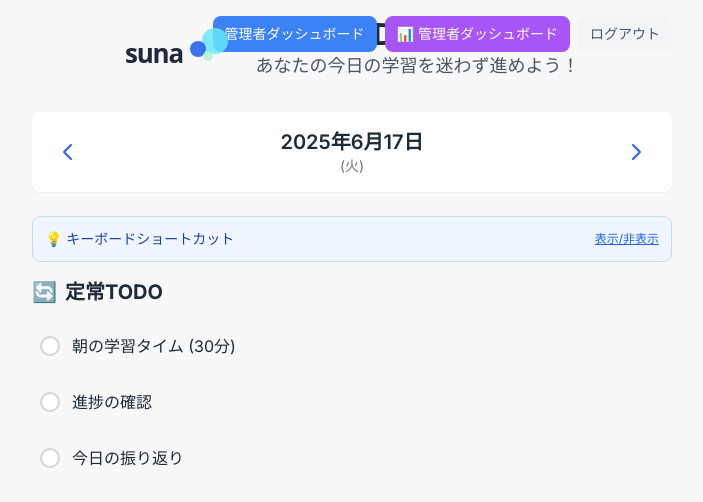
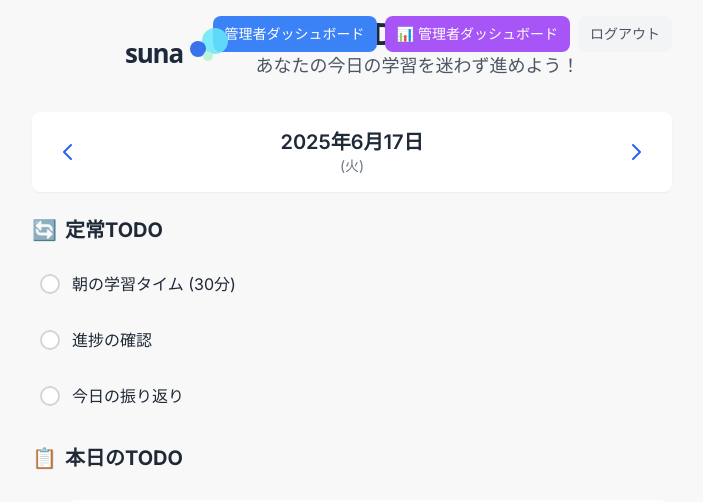
Before and after one commit to Ikki0518/Suna-ToDo, a Flask app: page / in a window 1280 px wide. Shown: the top 502 px of the page, without its empty margins (288-991 px from the left). Run offline with Flask 3, Linux system fonts and the light colour scheme; the visitor is signed in with stand-in values (Sample User, id 1); data comes from the database, SQL or seed files in the repository; data that the repository does not hold is empty; some libraries are stand-ins or nearby versions.

Commit message:
インデント機能の修正完了: asyncキーハンドラーの問題を解決、キーボードショートカット説明を削除

```diff
--- a/templates/ai_school_todo.html
+++ b/templates/ai_school_todo.html
@@ -241,27 +241,7 @@
             </button>
         </div>
 
-        <!-- キーボードショートカット説明 -->
-        <div class="bg-blue-50 border border-blue-200 rounded-lg p-3 mb-4">
-            <div class="flex items-center justify-between">
-                <h4 class="text-sm font-medium text-blue-800">💡 キーボードショートカット</h4>
-                <button id="toggleHelp" class="text-blue-600 hover:text-blue-800 text-xs underline">表示/非表示</button>
-            </div>
-            <div id="helpContent" class="mt-2 text-xs text-blue-700 hidden">
-                <div class="grid grid-cols-2 gap-2">
-                    <div><kbd class="bg-white px-1 rounded border">Enter</kbd> 新しいタスクを追加</div>
-                    <div><kbd class="bg-white px-1 rounded border">Tab</kbd> インデント（カーソルが末尾にある時）</div>
-                    <div><kbd class="bg-white px-1 rounded border">Shift+Tab</kbd> インデント解除</div>
-                    <div><kbd class="bg-white px-1 rounded border">Backspace</kbd> 空のタスクを削除</div>
-                </div>
-                <p class="mt-1 text-xs text-blue-600">
-                    ✅ Tab/Shift+Tabキーのブラウザデフォルト動作（フォーカス移動）は完全に無効化されています<br>
-                    ✅ インデント操作後もタスクのフォーカスとカーソル位置が自動的に復元されます<br>
-                    ※ インデント/インデント解除は、テキスト入力完了後（カーソルが末尾）のみ動作します<br>
-                    ※ ToDoアプリ内では、Tab/Shift+Tabで他の要素にフォーカスが移動することはありません
-                </p>
-            </div>
-        </div>
+
 
         <!-- 定常TODOリスト表示エリア -->
         <div class="mb-6">
@@ -466,15 +446,15 @@
 
             if (task.type === 'daily') {
                 taskTextSpan.addEventListener('blur', () => saveTaskText(task.id, taskTextSpan.textContent));
-                taskTextSpan.addEventListener('keydown', (e) => {
+                taskTextSpan.addEventListener('keydown', async (e) => {
                     console.log('Daily task keydown:', e.key, 'for task:', task.id);
-                    handleTaskKeydown(e, task.id, taskTextSpan);
+                    await handleTaskKeydown(e, task.id, taskTextSpan);
                 });
             } else if (task.type === 'routine') {
                 taskTextSpan.addEventListener('blur', () => saveRoutineTaskText(task.id, taskTextSpan.textContent));
-                taskTextSpan.addEventListener('keydown', (e) => {
+                taskTextSpan.addEventListener('keydown', async (e) => {
                     console.log('Routine task keydown:', e.key, 'for task:', task.id);
-                    handleRoutineTaskKeydown(e, task.id, taskTextSpan);
+                    await handleRoutineTaskKeydown(e, task.id, taskTextSpan);
                 });
             }
             li.appendChild(taskTextSpan);
```
